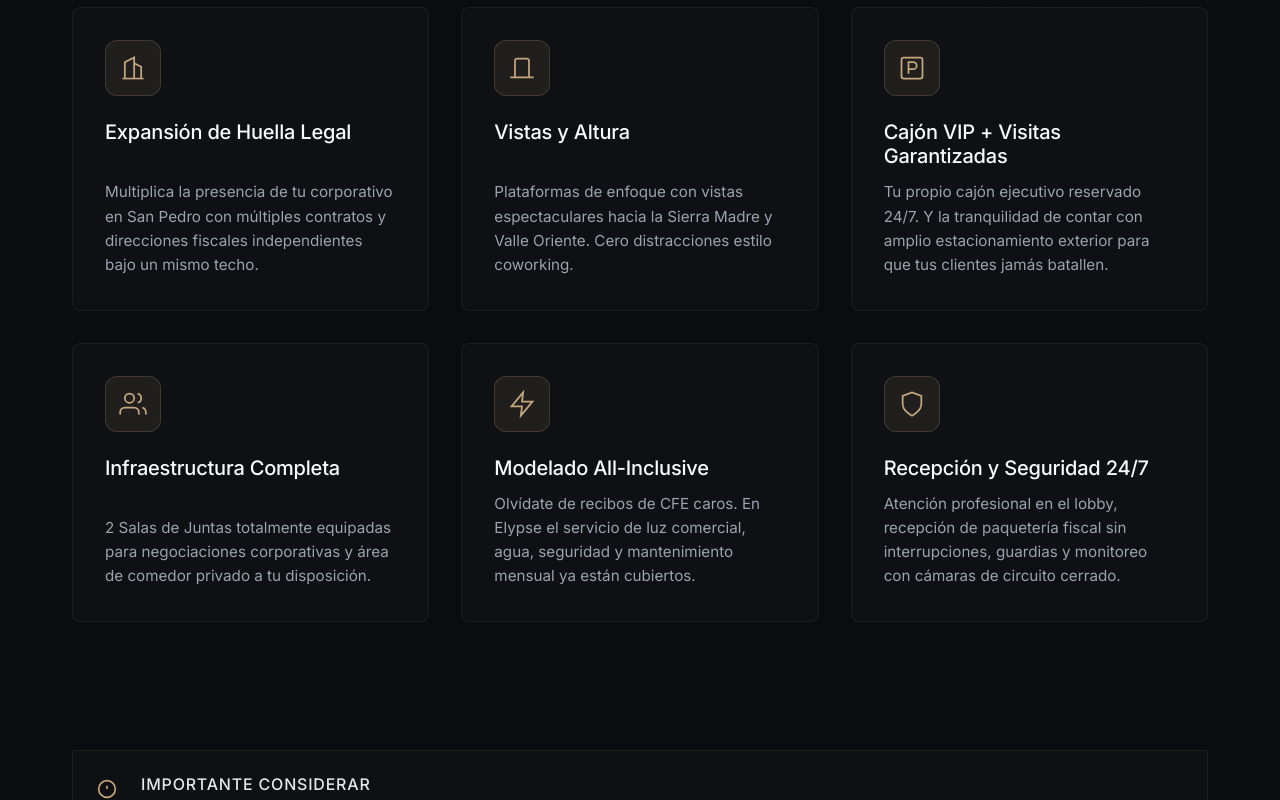
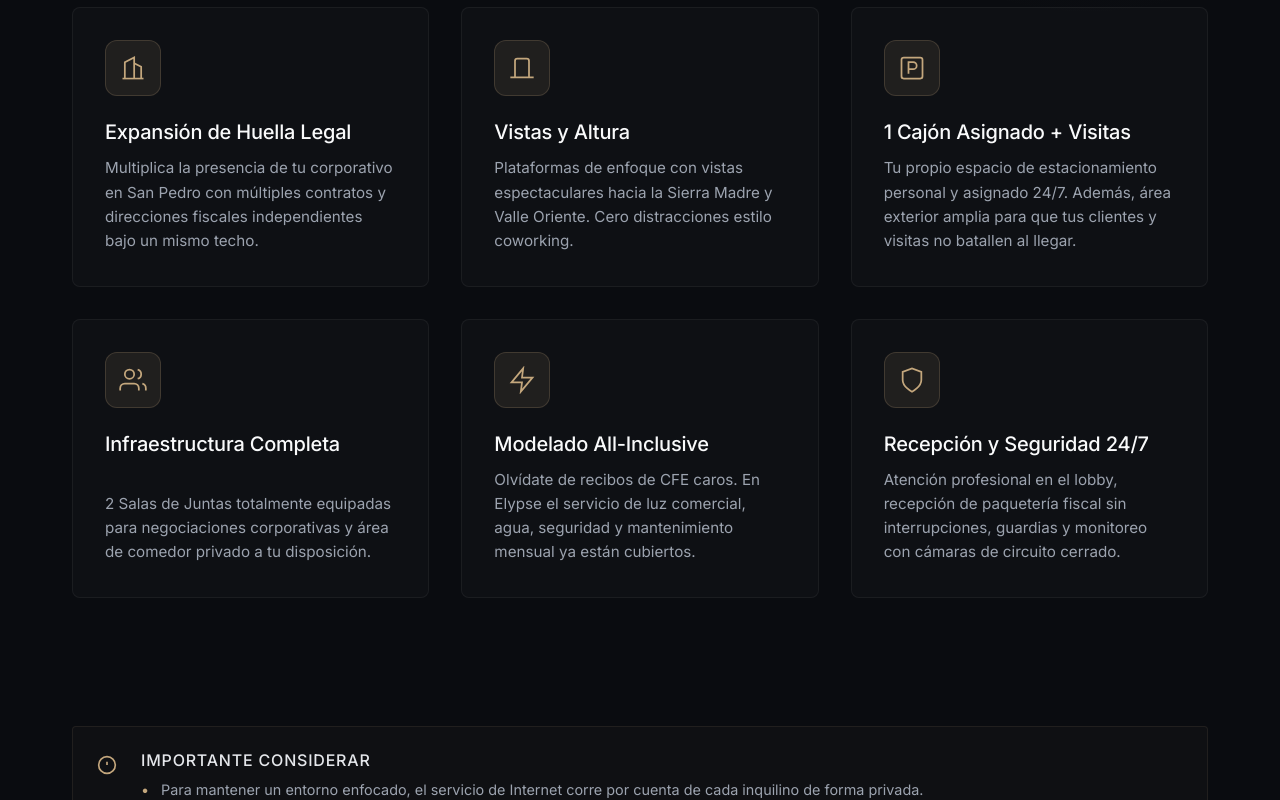
Before and after one commit to Persuasivo-AGS-cpu/Edificio-ELYPSE, a Next.js app: page / in a window 1280 px wide. Shown: the part 4240-5040 px from the top of the page. Built offline with nearby package versions, Linux system fonts and the light colour scheme.

Commit message:
fix(copy): Adjust parking copy to match reality and avoid exact pricing

```diff
--- a/src/components/Benefits/BenefitsSection.tsx
+++ b/src/components/Benefits/BenefitsSection.tsx
@@ -20,8 +20,8 @@ const benefits = [
     ),
   },
   {
-    title: "Cajón VIP + Visitas Garantizadas",
-    desc: "Tu propio cajón ejecutivo reservado 24/7. Y la tranquilidad de contar con amplio estacionamiento exterior para que tus clientes jamás batallen.",
+    title: "1 Cajón Asignado + Visitas",
+    desc: "Tu propio espacio de estacionamiento personal y asignado 24/7. Además, área exterior amplia para que tus clientes y visitas no batallen al llegar.",
     icon: (
       <svg width="28" height="28" viewBox="0 0 24 24" fill="none" stroke="currentColor" strokeWidth="1.5">
         <rect width="18" height="18" x="3" y="3" rx="2"></rect><path d="M9 17V7h4a3 3 0 0 1 0 6H9"></path>
```
